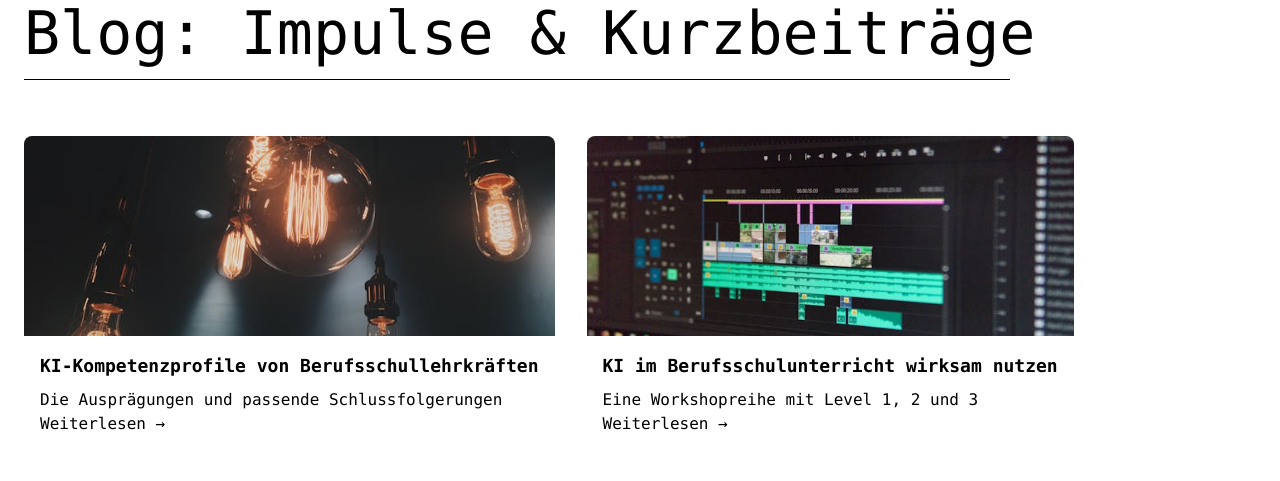
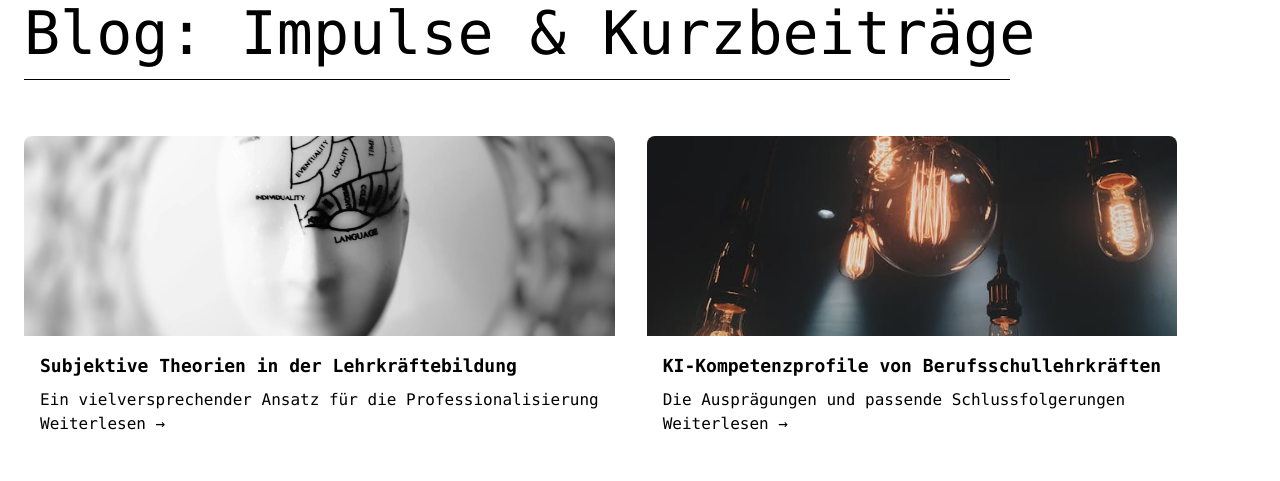
Before and after one commit to MoritzDier/lab, a website: page index.html in a window 1280 px wide. Shown: the part 2157-2638 px from the top of the page. Drawn offline with nearby package versions, Linux system fonts and the light colour scheme.

Commit message:
Update index.html

```diff
--- a/index.html
+++ b/index.html
@@ -181,7 +181,21 @@
   <div class="tw-mt-10 tw-flex tw-flex-wrap tw-justify-center tw-gap-8">
 
 
-    <!-- Blogkarte 2 -->
+     <!-- Blogkarte neu -->
+    <a href="./blog/blog-eintrag-6.html"
+   class="tw-w-[260px] tw-bg-white tw-rounded-lg tw-shadow-md tw-flex tw-flex-col tw-overflow-hidden tw-transition-colors hover:tw-bg-black hover:tw-text-white">
+      <img src="./assets/images/home/SubTheo.jpg" alt="Blogbild"
+           class="tw-h-[200px] tw-w-full tw-object-cover">
+      <div class="tw-p-4">
+        <h3 class="tw-text-lg tw-font-semibold">Subjektive Theorien in der Lehrkräftebildung</h3>
+        <p class="tw-mt-2 tw-text-sm">Ein vielversprechender Ansatz für die Professionalisierung</p>
+        <span class="tw-inline-block tw-mt-3 tw-text-sm">Weiterlesen →</span>
+      </div>
+    </a>
+
+
+
+    <!-- Blogkarte 1 -->
     <a href="./blog/blog-eintrag-2.html"
    class="tw-w-[260px] tw-bg-white tw-rounded-lg tw-shadow-md tw-flex tw-flex-col tw-overflow-hidden tw-transition-colors hover:tw-bg-black hover:tw-text-white">
       <img src="./assets/images/home/photography.jpg" alt="Blogbild"
@@ -193,7 +207,7 @@
       </div>
     </a>
 
-    <!-- Blogkarte 3 -->
+    <!-- Blogkarte 2 -->
     <a href="./blog/blog-eintrag-3.html"
    class="tw-w-[260px] tw-bg-white tw-rounded-lg tw-shadow-md tw-flex tw-flex-col tw-overflow-hidden tw-transition-colors hover:tw-bg-black hover:tw-text-white">
       <img src="./assets/images/home/editing.jpg" alt="Blogbild"
@@ -206,7 +220,7 @@
     </a>
 
 
-     <!-- Blogkarte 4 -->
+     <!-- Blogkarte 3 -->
     <a href="./blog/blog-eintrag-4.html"
    class="tw-w-[260px] tw-bg-white tw-rounded-lg tw-shadow-md tw-flex tw-flex-col tw-overflow-hidden tw-transition-colors hover:tw-bg-black hover:tw-text-white">
       <img src="./assets/images/home/das-e.jpg" alt="Blogbild"
@@ -219,7 +233,7 @@
     </a>
 
 
-      <!-- Blogkarte 1 -->
+      <!-- Blogkarte 4 -->
     <a href="./blog/blog-eintrag-1.html"
    class="tw-w-[260px] tw-bg-white tw-rounded-lg tw-shadow-md tw-flex tw-flex-col tw-overflow-hidden tw-transition-colors hover:tw-bg-black hover:tw-text-white">
       <img src="./assets/images/home/design.jpg" alt="Blogbild"
```
